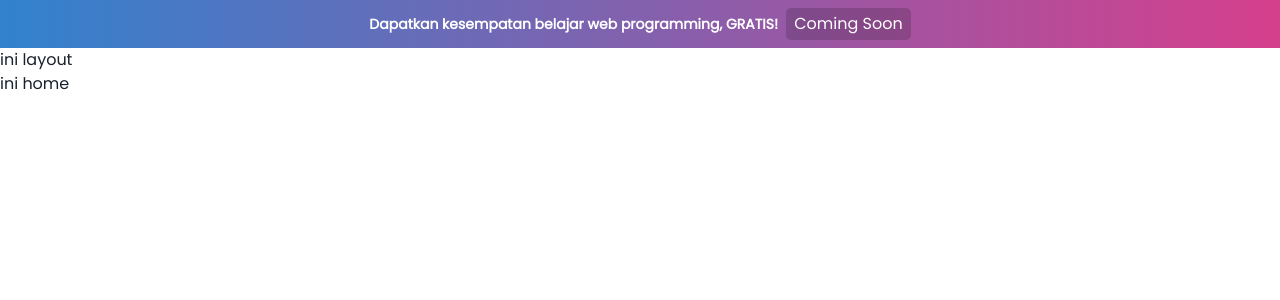
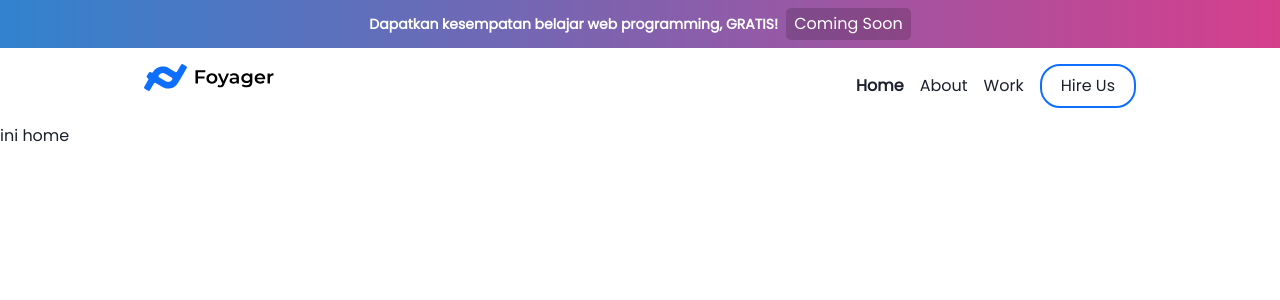
Before and after one commit to faisalfani/foyager-landing, a React (Vite) app: page / in a window 1280 px wide. Shown: the top 300 px of the page. Built offline with nearby package versions, Linux system fonts and the light colour scheme.

Commit message:
add navbar

```diff
--- /dev/null
+++ b/src/components/Navbar/NavItem.jsx
@@ -0,0 +1,15 @@
+import React from 'react';
+import { Link } from 'react-router-dom';
+import { useLocation } from 'react-router-dom/cjs/react-router-dom.min';
+import { CustomAnchor } from './styled';
+
+const NavItem = ({ path, name }) => {
+  const { pathname } = useLocation();
+  return (
+    <Link to={path}>
+      <CustomAnchor isActive={pathname == path}>{name}</CustomAnchor>
+    </Link>
+  );
+};
+
+export default NavItem;
--- a/src/components/Navbar/index.jsx
+++ b/src/components/Navbar/index.jsx
@@ -1,7 +1,39 @@
 import React from 'react';
+import { NavBrand, NavLink, NavButton } from './styled';
+import NavItem from './NavItem';
+import { Link } from 'react-router-dom';
+import { Box } from '@chakra-ui/react';
 
 const Navbar = () => {
-  return <div></div>;
+  return (
+    <Box display='flex' justifyContent='space-between' px='9rem' py='1rem'>
+      <Link to='/'>
+        <NavBrand
+          src='assets/img/navBrand-color.svg'
+          alt='Picture of the author'
+          width={130}
+        />
+      </Link>
+      <NavLink>
+        <NavItem path='/' name='Home' />
+        <NavItem path='/about' name='About' />
+        <NavItem path='/work' name='Work' />
+        <NavButton
+          as='a'
+          href='mailto:faisal.isfahani@gmail.com'
+          transition='all ease'
+          transitionDuration='0.3s'
+          _hover={{
+            bgGradient: 'linear(to-r, blue.500, pink.500)',
+            borderColor: 'white',
+            color: 'white',
+          }}
+        >
+          Hire Us
+        </NavButton>
+      </NavLink>
+    </Box>
+  );
 };
 
 export default Navbar;
--- /dev/null
+++ b/src/components/Navbar/styled.js
@@ -0,0 +1,29 @@
+import { Box } from '@chakra-ui/react';
+import styled from '@emotion/styled';
+
+export const NavBrand = styled.img`
+  cursor: pointer;
+`;
+
+export const NavLink = styled.ul`
+  list-style: none;
+  display: flex;
+  column-gap: 1rem;
+  align-items: center;
+`;
+
+export const CustomAnchor = styled.span`
+  cursor: pointer;
+  position: relative;
+  font-weight: ${(props) => (props.isActive ? 'bolder' : '')};
+  :hover {
+    ::after {
+    }
+  }
+`;
+
+export const NavButton = styled(Box)`
+  padding: 8px 19px;
+  border: solid 2px #0e6ffe;
+  border-radius: 20px;
+`;
--- a/src/layouts/GeneralLayout.jsx
+++ b/src/layouts/GeneralLayout.jsx
@@ -1,3 +1,4 @@
+import Navbar from '@/components/Navbar';
 import PromotionBar from '@/components/PromotionBar';
 import React from 'react';
 
@@ -5,7 +6,8 @@ const GeneralLayout = ({ children }) => {
   return (
     <>
       <PromotionBar />
-      ini layout{children}
+      <Navbar />
+      {children}
     </>
   );
 };
```
Also changed, not shown: public/assets/img/navBrand-color.svg (added).
